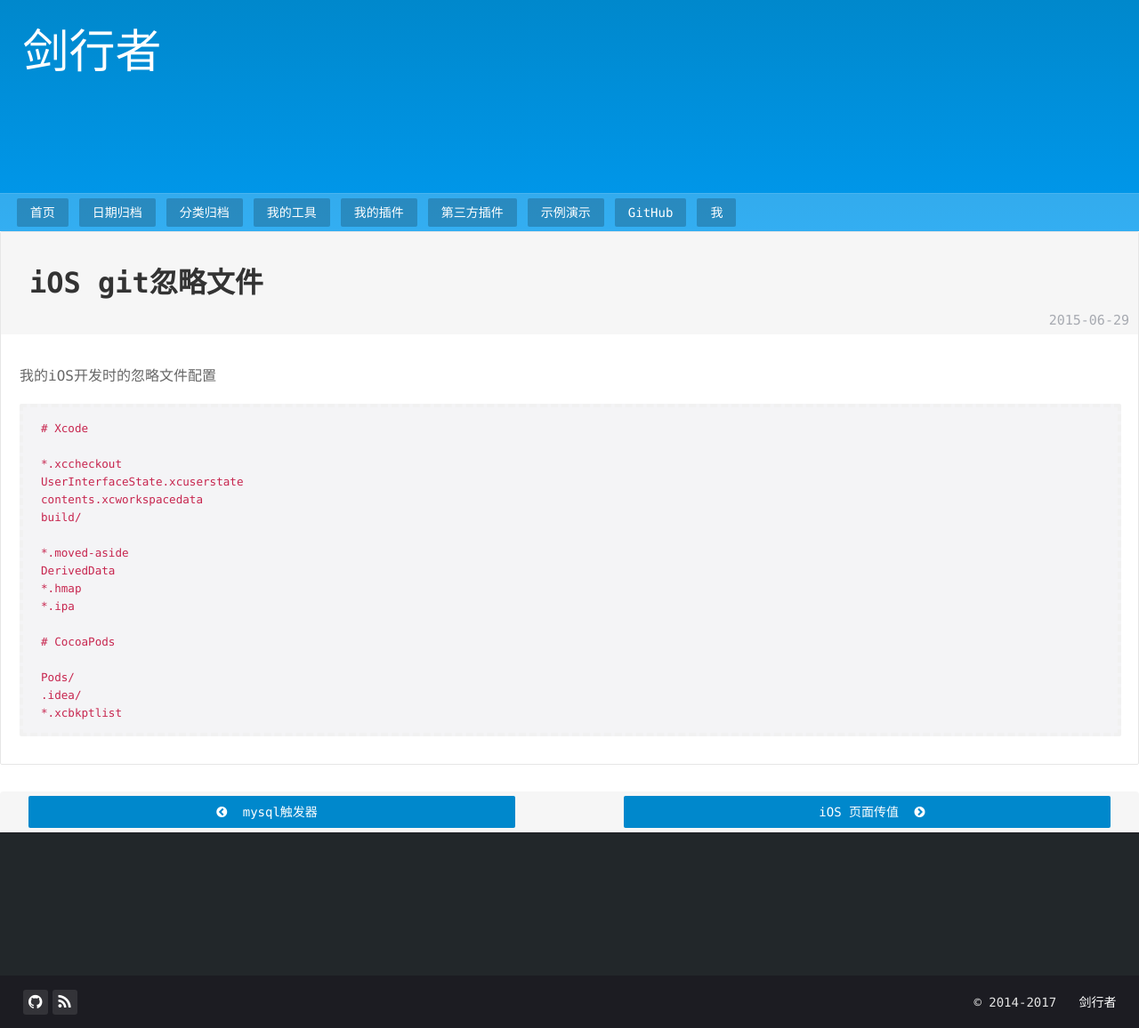
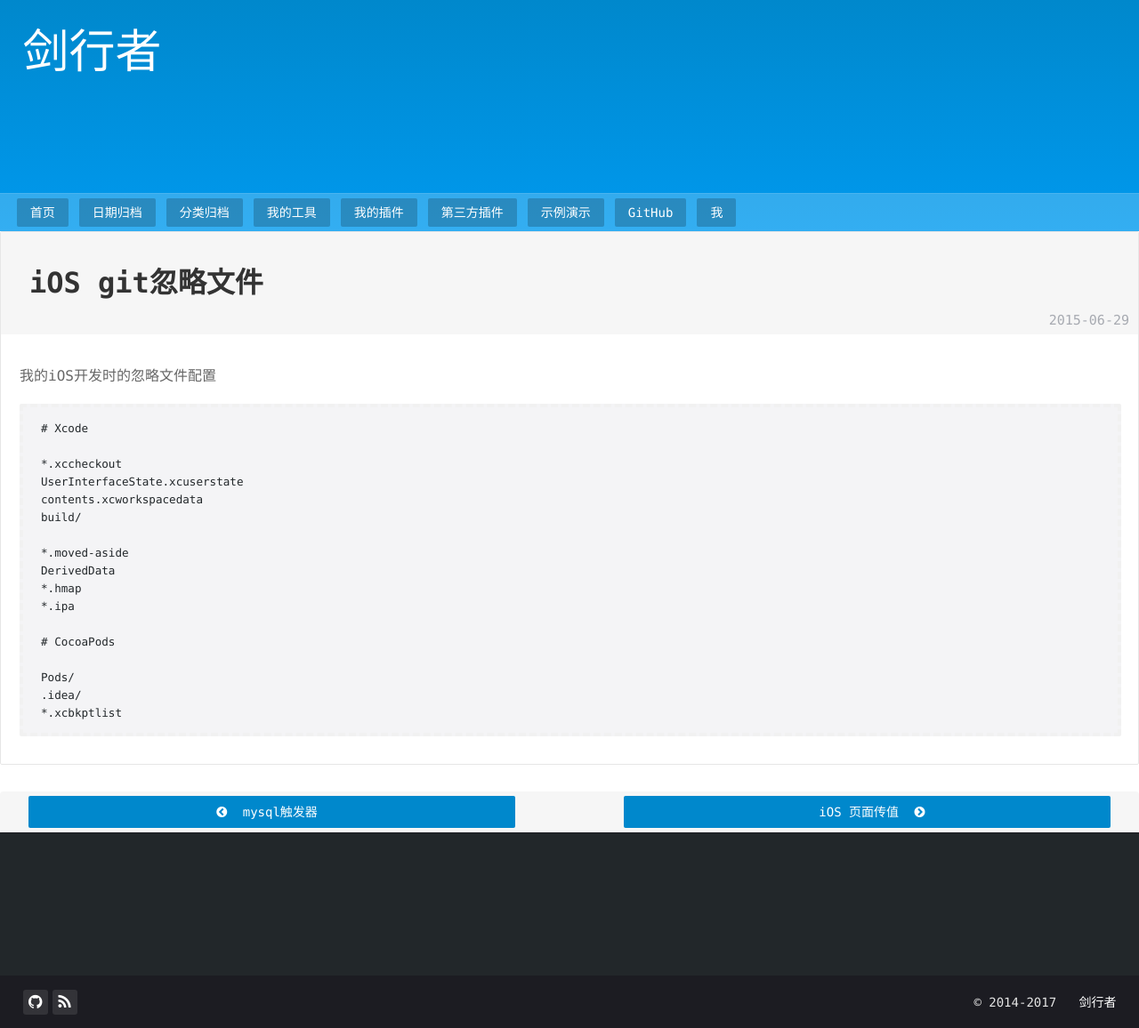
Before and after one commit to psvmc/myblog_jekyll, a Jekyll site: the page built from _posts/2015-06-29-ios-gitignore.md, in a window 1280 px wide. Shown: the whole page at 89% size. Built offline with Jekyll 4.4.1, drawn with Linux system fonts in a browser that asks for light colours; comment, search, counter and statistics services are not loaded.

Commit message:
样式更新

```diff
--- a/jekyll-themes/ztheme/css/style.css
+++ b/jekyll-themes/ztheme/css/style.css
@@ -787,7 +787,6 @@ code {
     font-family: Monaco, Consolas, Helvetica, Open Sans, 'Microsoft YaHei', sans-serif;
     font-size: 90%;
     padding: 1px 4px;
-    color: #c7254e;
     margin-right: 4px;
 }
 
```
